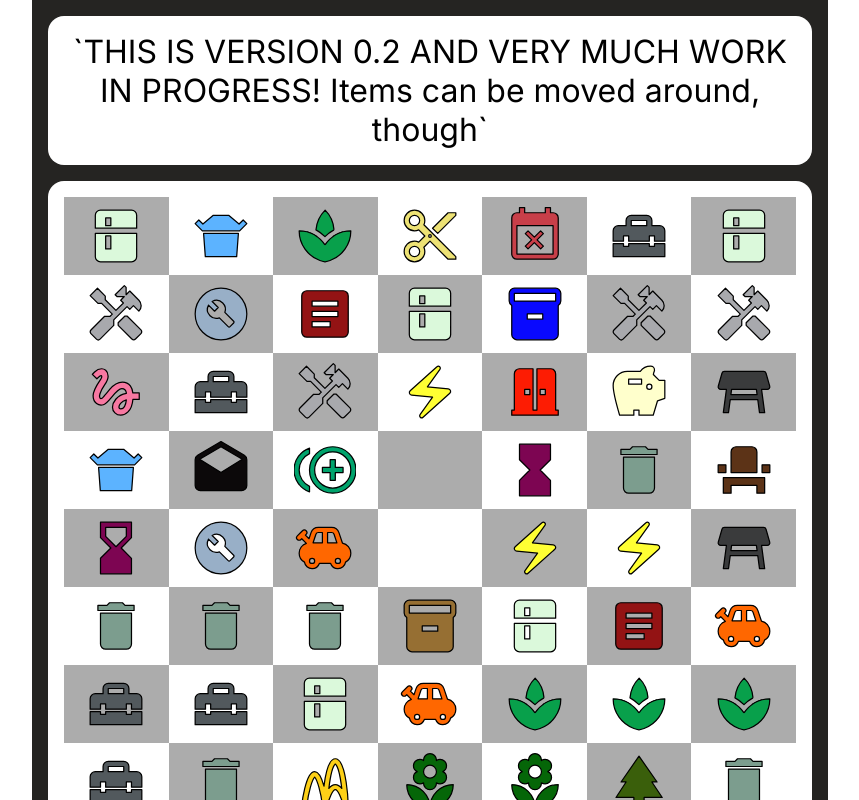
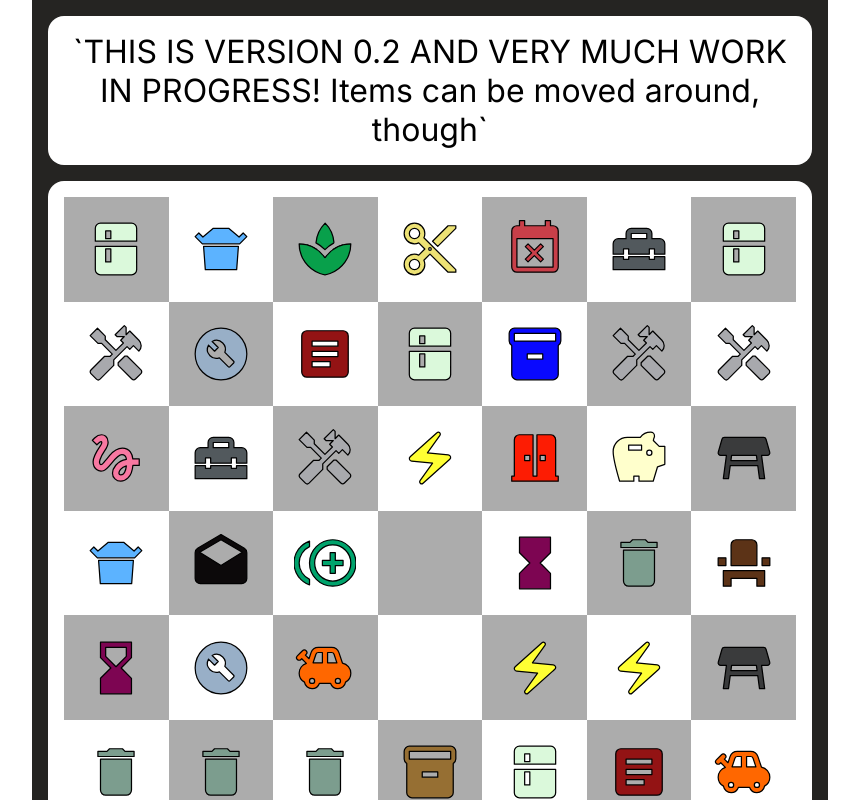
Before and after one commit to harmanen/react-merge-board, a Next.js app: page /react-merge-board/ in a window 1280 px wide. Shown: the whole page, without its empty margins (210-1069 px from the left). Built offline with nearby package versions, Linux system fonts and the light colour scheme.

Commit message:
Force grid items to be squares

```diff
--- a/app/page.module.css
+++ b/app/page.module.css
@@ -40,6 +40,11 @@
   justify-content: center;
 }
 
+.gridItemDark,
+.gridItemLight {
+  aspect-ratio: 1 / 1;
+}
+
 .gridItemDark {
   background-color: #ACACAC;
 }
```
